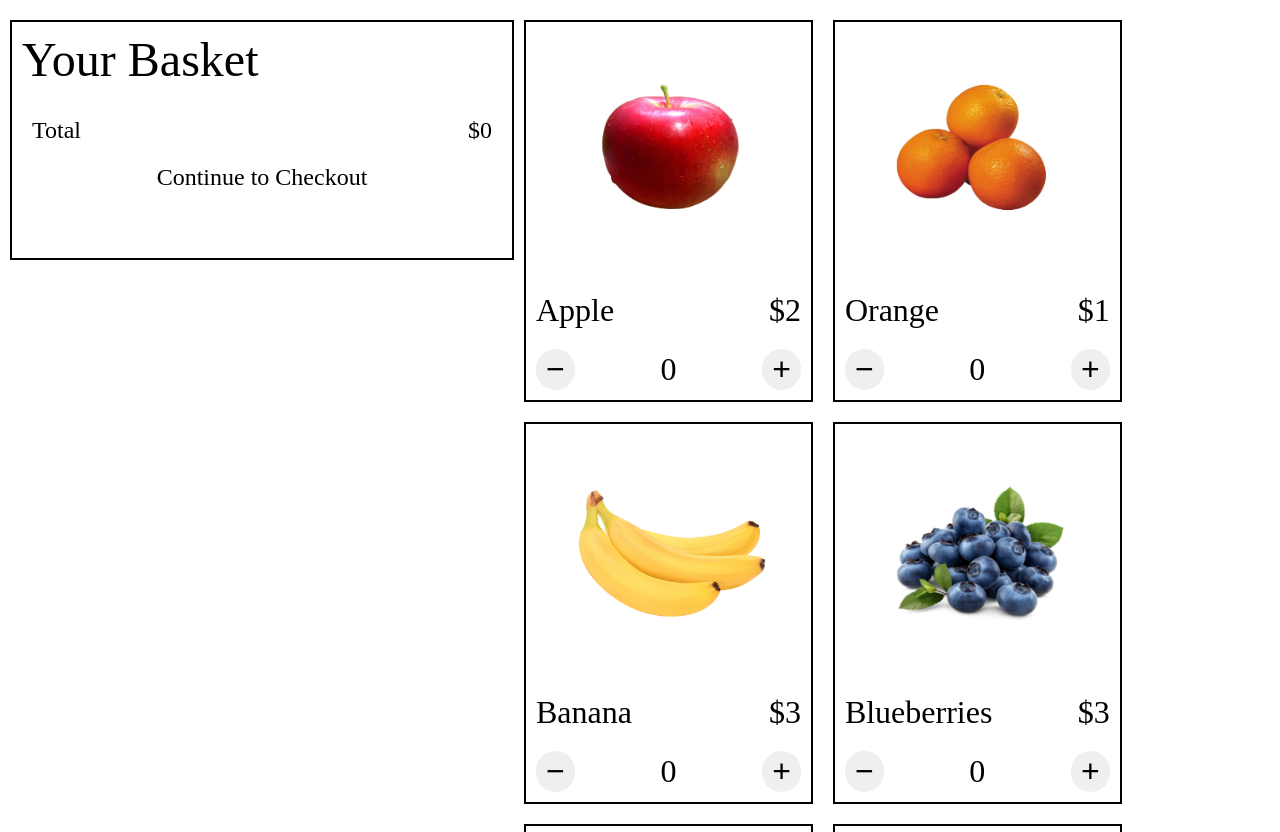
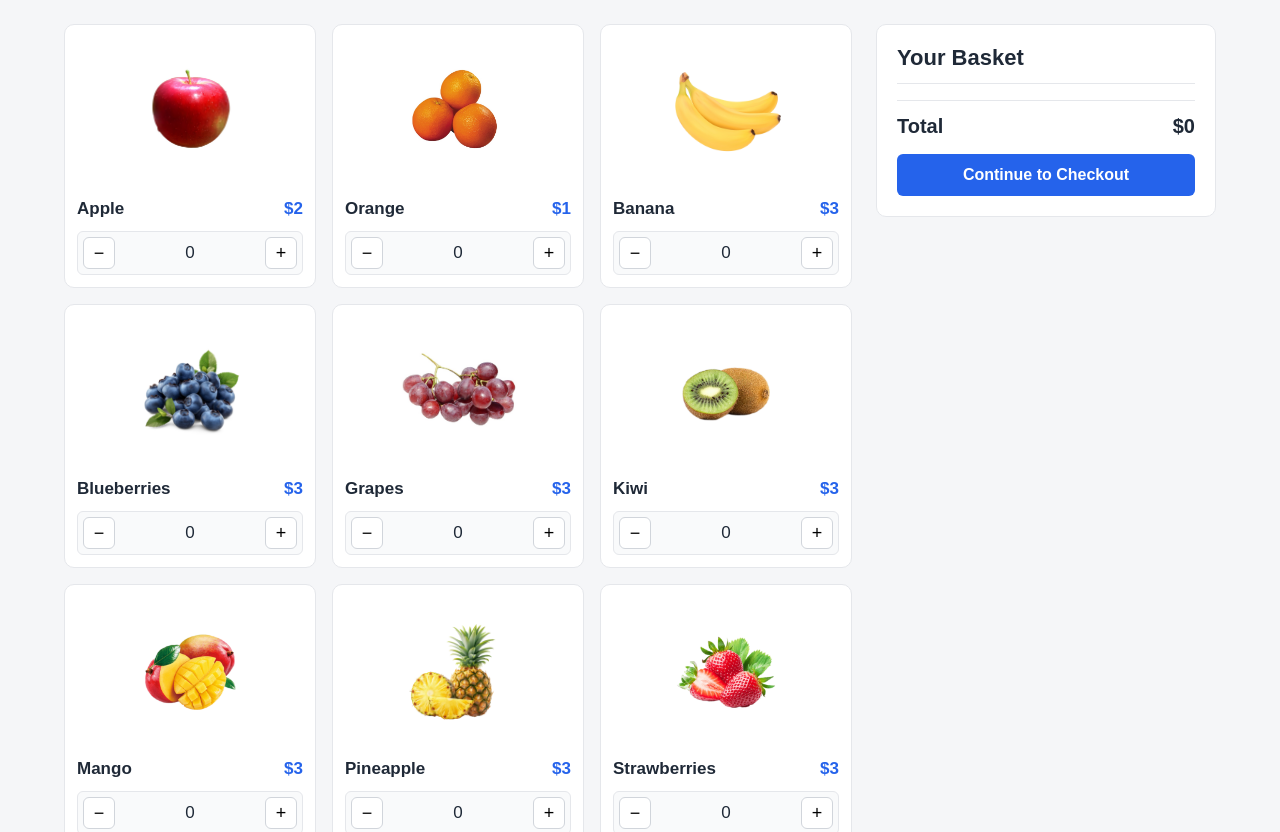
Before and after one commit to piyushdhakad001/js-e-commerce-cart, a plain HTML site: page index.html in a window 1280 px wide. Shown: the top 832 px of the page. Drawn offline with Linux system fonts and the light colour scheme.

Commit message:
CSS styling

```diff
--- a/style.css
+++ b/style.css
@@ -1,96 +1,192 @@
-*{
+* {
   padding: 0;
   margin: 0;
   box-sizing: border-box;
-  border: none;
-  outline: none;
-  /* background: grey; */
-  /* color: white; */
-}
-.container{
-  display: flex;
-  margin: 10px;
-
-}
-.cart-container{
-  display: grid;
-  grid-template-columns: 1fr 1fr;
+  font-family: Arial, Helvetica, sans-serif;
 }
 
-.cart{
-  display: flex;
-  flex-direction: column;
-  margin: 10px;
-  padding: 10px;
-  max-width: 30vw;
-  max-height: 100vh;
-  border: 2px solid ;
+body {
+  background: #f5f6f8;
+  color: #1f2937;
 }
 
-img{
- max-height: 30vh;
+/* products on the left, basket on the right */
+.container {
+  display: grid;
+  grid-template-columns: 1fr 340px;
+  gap: 24px;
+  align-items: start;
+  max-width: 1200px;
+  margin: 0 auto;
+  padding: 24px;
+}
 
+/* lets the products sit in the main grid even if they are inside this div */
+.left-container {
+  display: contents;
 }
-.details{
+
+/* ---------- products ---------- */
+.cart-container {
+  grid-column: 1;
+  grid-row: 1;
+  display: grid;
+  grid-template-columns: repeat(auto-fill, minmax(190px, 1fr));
+  gap: 16px;
+}
+
+.cart {
+  padding: 12px;
+  background: white;
+  border: 1px solid #e5e7eb;
+  border-radius: 10px;
+}
+
+.cart:hover {
+  box-shadow: 0 2px 8px rgba(0, 0, 0, 0.08);
+}
+
+.cart img {
+  display: block;
+  width: 100%;
+  height: 150px;
+  object-fit: contain;
+}
+
+.details {
   display: flex;
   justify-content: space-between;
   align-items: center;
-  font-size: xx-large;
-  margin-top: 20px;
+  margin-top: 12px;
+  font-size: 17px;
 }
 
-.quantity-div{
+.item-name {
+  font-weight: bold;
+}
+
+.item-price {
+  font-weight: bold;
+  color: #2563eb;
+}
+
+.quantity-div {
   display: flex;
   justify-content: space-between;
   align-items: center;
-  font-size: xx-large;
-  margin-top: 20px;
+  margin-top: 12px;
+  padding: 5px;
+  background: #f9fafb;
+  border: 1px solid #e5e7eb;
+  border-radius: 6px;
+  font-size: 17px;
 }
 
-button{
-  font-size: inherit;
-  padding: 2px 10px 2px 10px;
-  border-radius: 25px;
+.quantity-div button {
+  width: 32px;
+  height: 32px;
+  font-size: 18px;
+  background: white;
+  border: 1px solid #d1d5db;
+  border-radius: 6px;
+  cursor: pointer;
 }
 
-.checkout-container{
-  display: flex;
-  flex-direction: column;
-  align-items: center;
-  border: 2px solid;
-  min-height: 30vh;
-  height: 400%;
-  width: 40%;
-  padding: 10px;
-   font-size: x-large;
-  margin-top: 10px;
+.quantity-div button:hover {
+  background: #eef2ff;
+  border-color: #2563eb;
 }
-.checkout-heading{
-  font-size: xxx-large;
-  width: 100%;
+
+/* ---------- basket ---------- */
+.checkout-container {
+  grid-column: 2;
+  grid-row: 1;
+  position: sticky;
+  top: 24px;
+  padding: 20px;
+  background: white;
+  border: 1px solid #e5e7eb;
+  border-radius: 10px;
 }
-.total-div{
+
+.checkout-heading {
+  font-size: 22px;
+  font-weight: bold;
+  padding-bottom: 12px;
+  border-bottom: 1px solid #e5e7eb;
+}
+
+.selected-item-div {
   display: flex;
   justify-content: space-between;
-  width: 100%;
-  margin-top: 30px;
-  padding: 0 10px 0 10px;
-}
-.checkout-button{
-  margin-top: 20px;
+  align-items: center;
+  padding: 10px 0;
+  border-bottom: 1px solid #f0f1f3;
+  font-size: 16px;
 }
 
-.selected-item-container{
-  display: flex;
-  flex-direction: column;
-  width: 100%;
+.selected-item-div p:last-child {
+  font-weight: bold;
+}
 
+/* the small "$2 each" line */
+.selected-item-div div p:last-child {
+  margin-top: 2px;
+  font-size: 13px;
+  font-weight: normal;
+  color: #6b7280;
 }
-.selected-item-div{
+
+.total-div {
   display: flex;
   justify-content: space-between;
-  /* border: 2px white dashed; */
-  border-bottom: 1px solid grey;
-  margin: 2%;
-  /* width: 100%; */
+  margin-top: 16px;
+  padding-top: 14px;
+  border-top: 1px solid #e5e7eb;
+  font-size: 20px;
+  font-weight: bold;
 }
+
+.checkout-button {
+  margin-top: 16px;
+  padding: 12px;
+  text-align: center;
+  font-weight: bold;
+  color: white;
+  background: #2563eb;
+  border-radius: 6px;
+  cursor: pointer;
+}
+
+.checkout-button:hover {
+  background: #1d4ed8;
+}
+
+/* ---------- small screens ---------- */
+@media (max-width: 800px) {
+  .container {
+    grid-template-columns: 1fr;
+    padding: 12px;
+    gap: 16px;
+  }
+
+  .cart-container {
+    grid-template-columns: repeat(2, 1fr);
+    gap: 10px;
+  }
+
+  .checkout-container {
+    grid-column: 1;
+    grid-row: 2;
+    position: static;
+  }
+
+  .cart img {
+    height: 110px;
+  }
+
+  .details,
+  .quantity-div {
+    font-size: 15px;
+  }
+}
```
